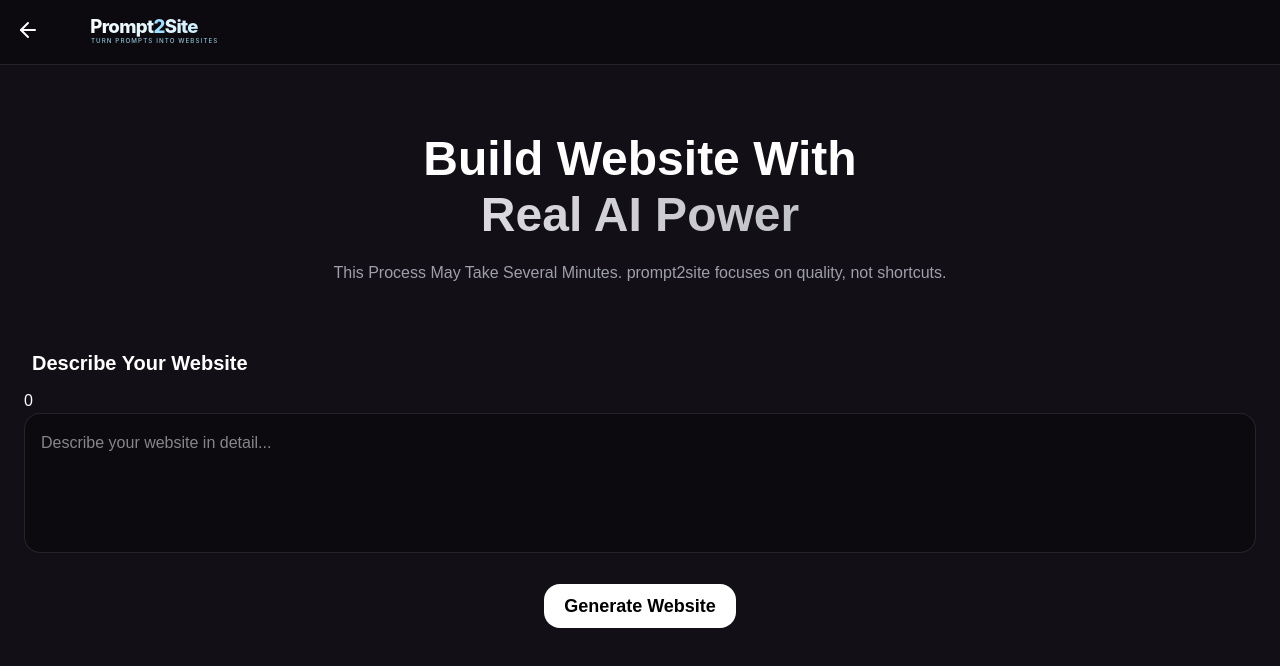
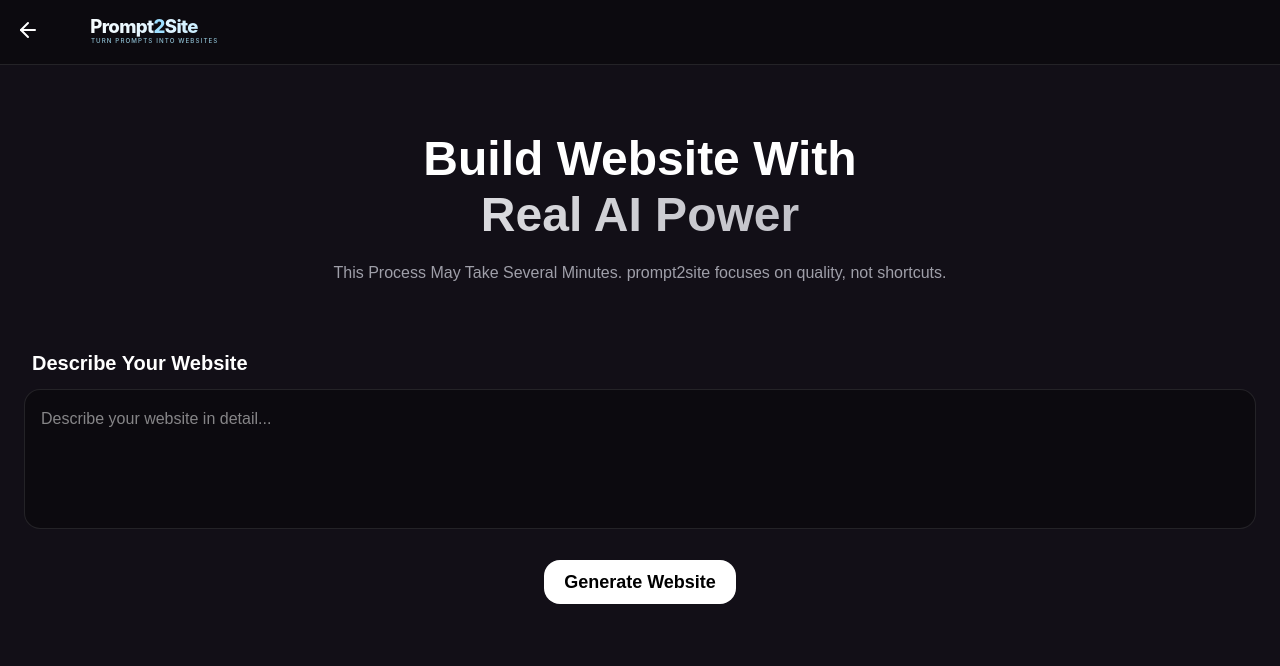
Before and after one commit to ParthPipermintwala/prompt2site, a React (Vite) app in the folder client/: page /generate in a window 1280 px wide. Shown: the top 666 px of the page. Built offline with nearby package versions, Linux system fonts and the light colour scheme; no server answers; sample sign-in values are in the browser's storage.

Commit message:
remove second

```diff
--- a/client/src/components/Generate/Promptbox.jsx
+++ b/client/src/components/Generate/Promptbox.jsx
@@ -30,7 +30,6 @@ export default function Promptbox() {
   const [loading, setLoading] = useState(false);
   const [Error, setError] = useState("");
   const [randomText, setRandomText] = useState("Generating...");
-  const [seconds, setSeconds] = useState(0);
   const [progress, setProgress] = useState(0);
   const [phaseIndex, setphaseIndex] = useState(0);
 
@@ -45,14 +44,10 @@ export default function Promptbox() {
   }, [loading]);
 
   const handlegenerate = async () => {
-    var interval;
     setLoading(true);
     setError("");
 
     try {
-      interval = setInterval(() => {
-        setSeconds((prev) => prev + 1);
-      }, 1000);
       const result = await axios.post(
         `${import.meta.env.VITE_BACKEND_URL}/api/website/generate`,
         { prompt },
@@ -62,7 +57,6 @@ export default function Promptbox() {
       );
       setProgress(100);
       if (result.status === 200) {
-        console.log(result.data);
         dispatch(
           setUserData({ ...userData, credits: result.data.creditsLeft }),
         );
@@ -80,7 +74,6 @@ export default function Promptbox() {
       console.error("Error generating website:", error);
     } finally {
       setLoading(false);
-      clearInterval(interval);
     }
   };
 
@@ -115,7 +108,6 @@ export default function Promptbox() {
   return (
     <>
       <div className="relative">
-        {seconds}
         <Motion.textarea
           initial={{ opacity: 0 }}
           animate={{ opacity: 1 }}
```
